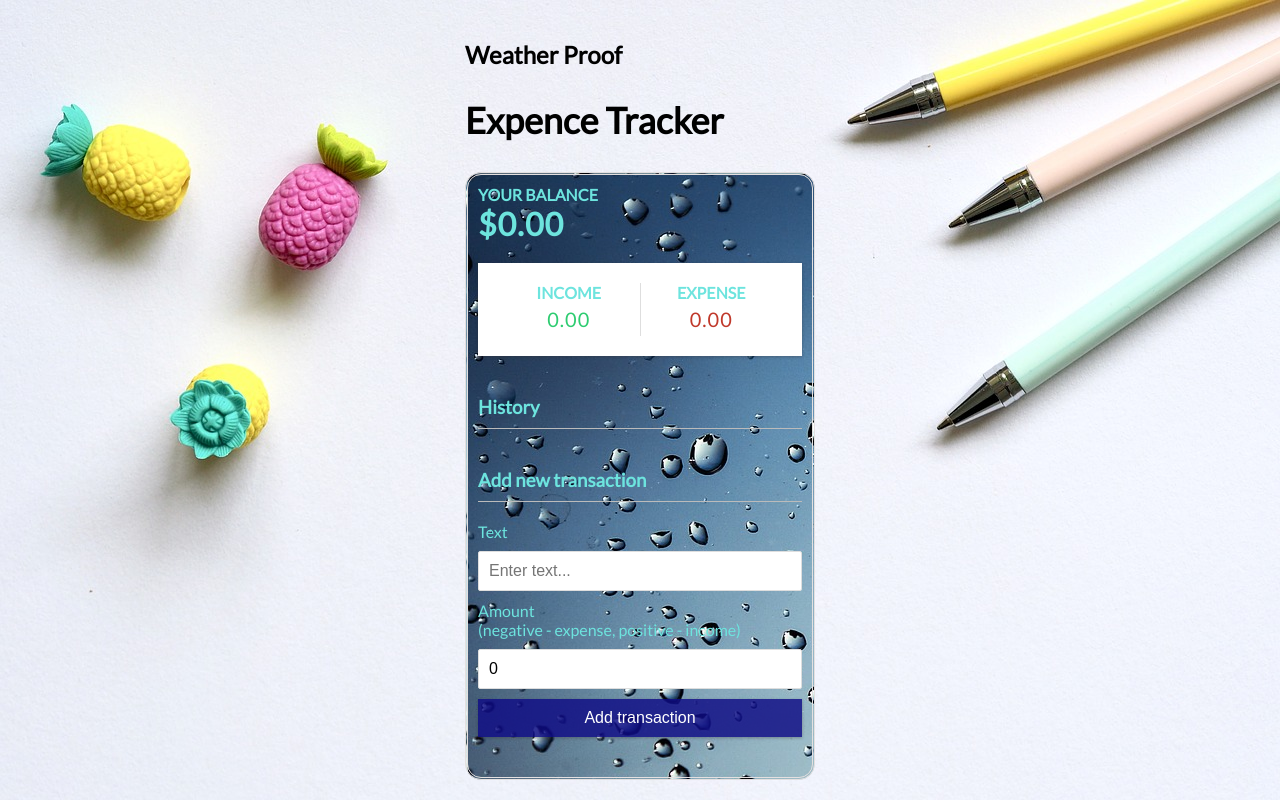
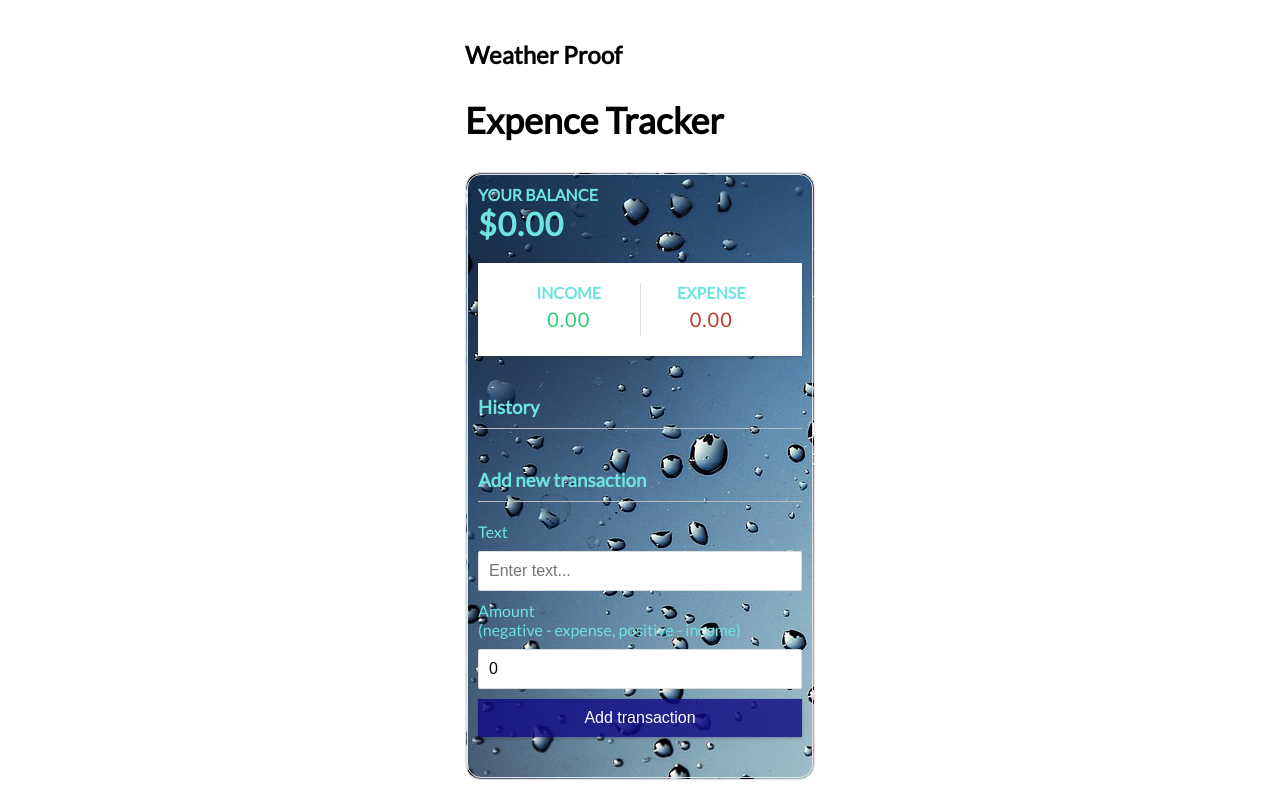
Before and after one commit to KamranIshrat/expence-tracker-app, a React (Create React App) app: page / in a window 1280 px wide. Built offline with nearby package versions, Linux system fonts and the light colour scheme.

Commit message:
scroll fix 06

```diff
--- a/src/App.css
+++ b/src/App.css
@@ -18,10 +18,13 @@ body {
   min-height: 100vh;
   margin: 0;
   font-family: 'Lato', sans-serif;
-  background-image: url("/table.jpg");
+
   color: black;
 
-  /*position: absolute;
+  /*
+   background-image: url("/table.jpg");
+
+  position: absolute;
   top: 0;
   left: 0;
   overflow: auto;
```
